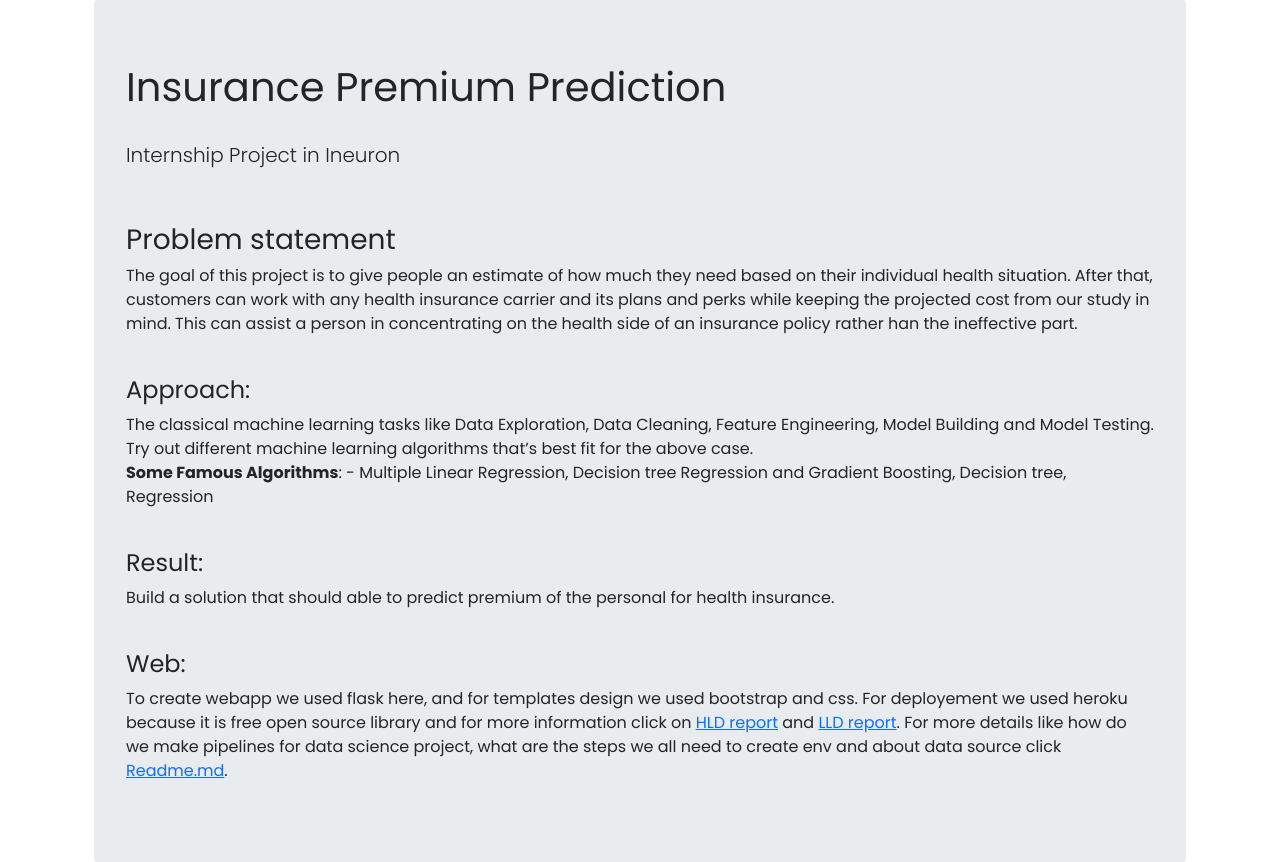
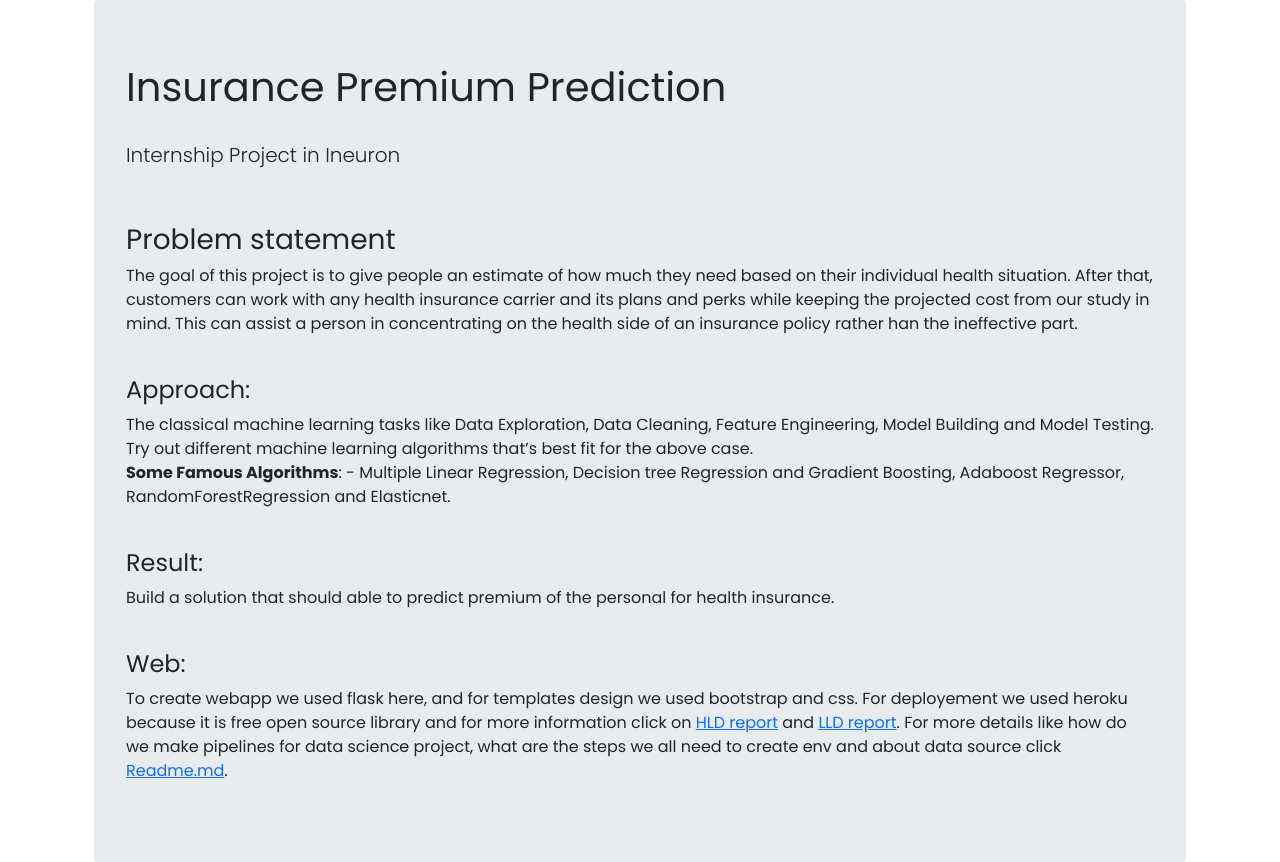
Before and after one commit to Abhi-prasad7042/Insurance_internshipProject, a Flask app: page /about in a window 1280 px wide. Shown: the part 90-952 px from the top of the page. Run offline with Flask 2, Linux system fonts and the light colour scheme; parts of the project's set-up code (start-up, migrations or seed data) failed here and were passed over; some libraries are stand-ins or nearby versions.

Commit message:
Readme update

```diff
--- a/webapp/templates/about.html
+++ b/webapp/templates/about.html
@@ -72,8 +72,7 @@
                 Feature Engineering, Model Building and Model Testing. Try out different machine
                 learning algorithms that’s best fit for the above case.
                 <br>
-                <b>Some Famous Algorithms</b>: - Multiple Linear Regression, Decision tree Regression and
-                Gradient Boosting, Decision tree, Regression</p>
+                <b>Some Famous Algorithms</b>: - Multiple Linear Regression, Decision tree Regression and Gradient Boosting, Adaboost Regressor, RandomForestRegression and Elasticnet.</p>
             <br>
             <h4>Result:</h4>
             <p>Build a solution that should able to predict premium of the personal for health insurance.</p>
```
Also changed, not shown: README.md.
